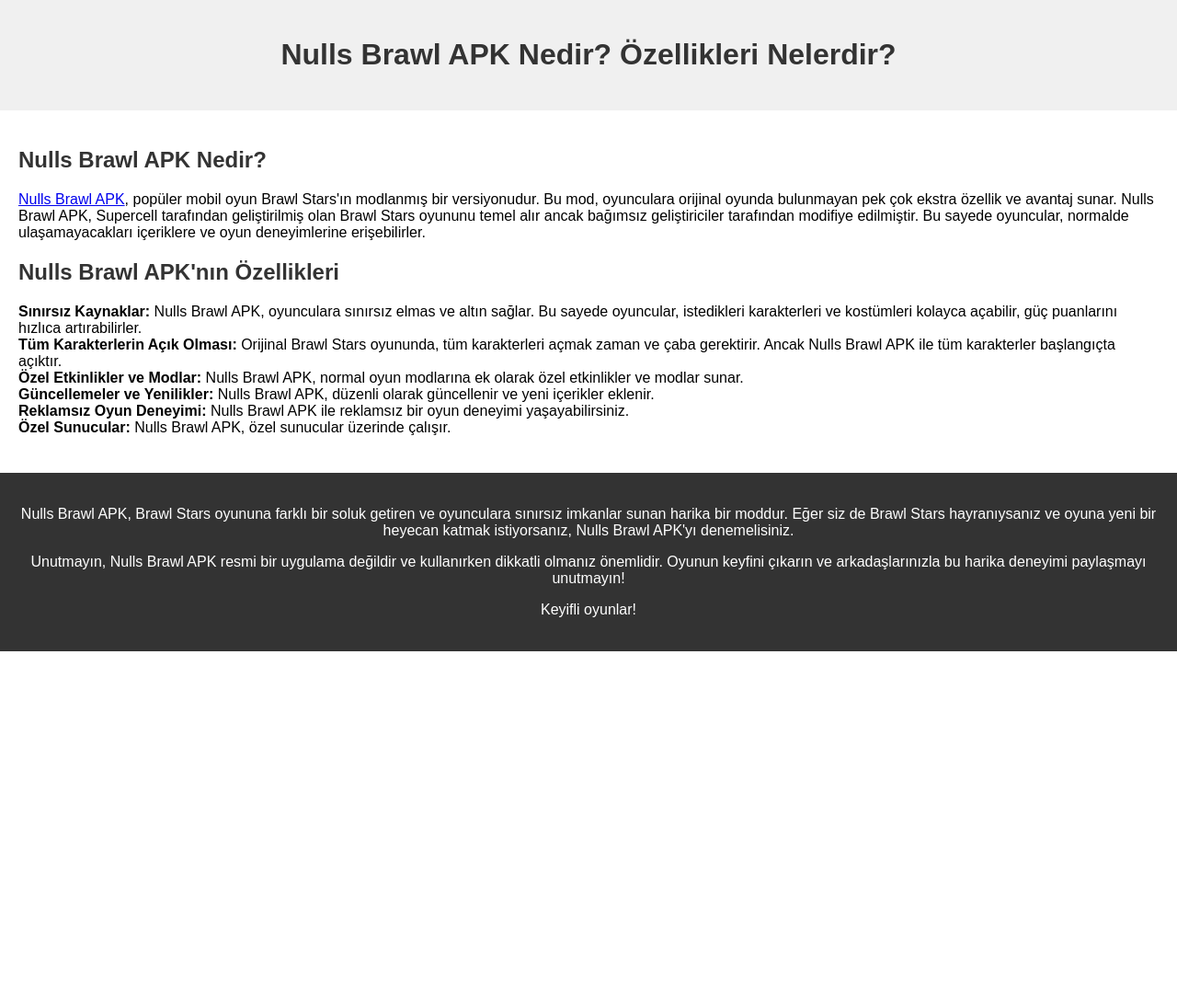
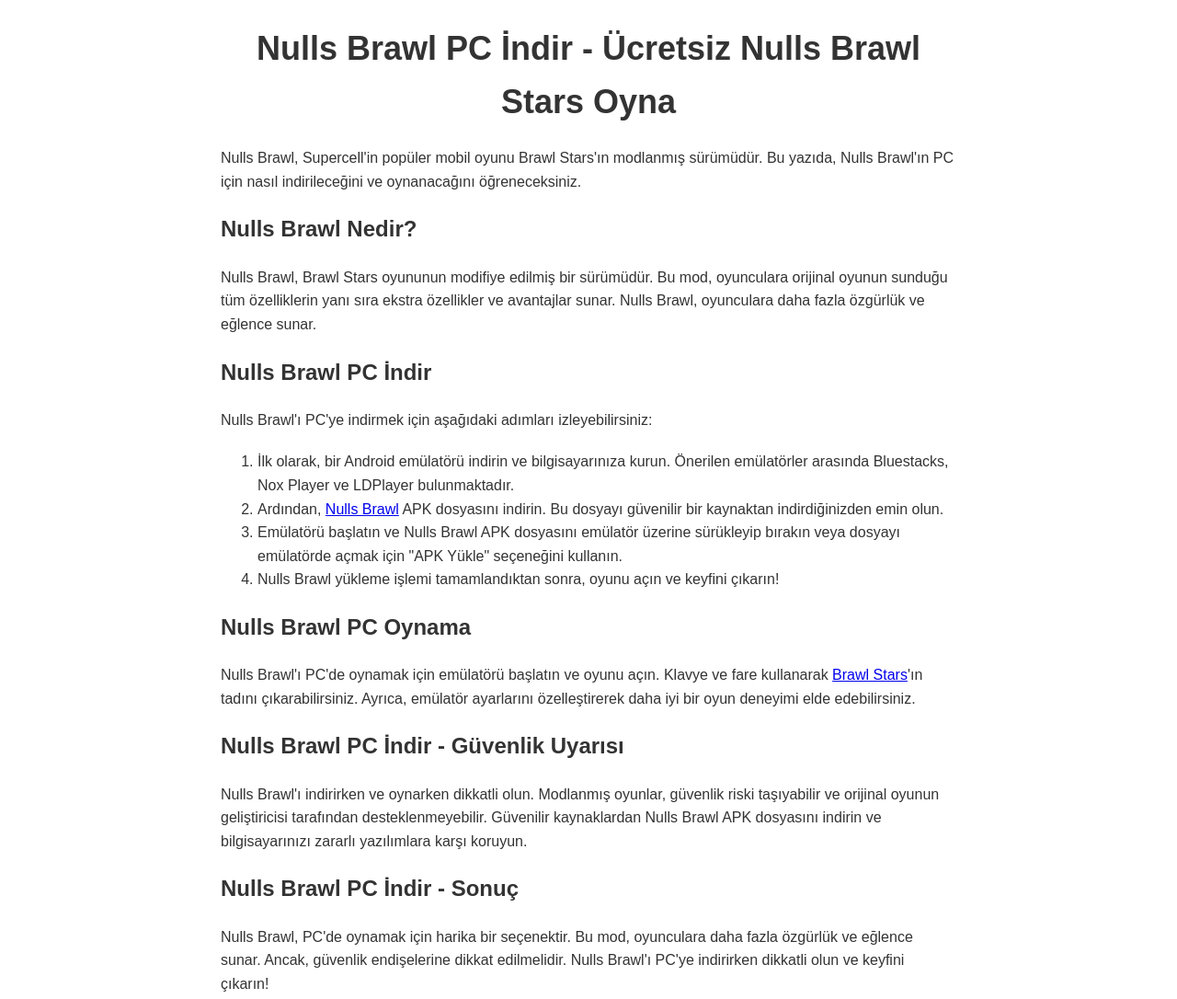
Before and after one commit to Zeyneb-tech/Nulls-Brawl-APK, a plain HTML site: page index.html in a window 1280 px wide. Shown: the top 1086 px of the page at 92% size. Before the commit the page ends 800 px from the top, so only its background shows below. Drawn offline with Linux system fonts and the light colour scheme.

Commit message:
Update index.html

```diff
--- a/index.html
+++ b/index.html
@@ -3,70 +3,63 @@
 <head>
     <meta charset="UTF-8">
     <meta name="viewport" content="width=device-width, initial-scale=1.0">
-    <title>Nulls Brawl APK Nedir? Özellikleri Nelerdir?</title>
+    <title>Nulls Brawl PC İndir - Ücretsiz Nulls Brawl Stars Oyna</title>
     <style>
         body {
             font-family: Arial, sans-serif;
+            line-height: 1.6;
+            color: #333;
             margin: 0;
             padding: 0;
         }
-
-        header {
-            background-color: #f0f0f0;
-            padding: 20px;
+        .container {
+            max-width: 800px;
+            margin: 20px auto;
+            padding: 0 20px;
+        }
+        h1 {
+            font-size: 36px;
             text-align: center;
-        }
-
-        main {
-            padding: 20px;
-        }
-
-        section {
             margin-bottom: 20px;
         }
-
-        h1, h2 {
-            color: #333;
+        p {
+            font-size: 16px;
+            margin-bottom: 20px;
         }
-
-        ul {
-            list-style-type: none;
-            padding-left: 0;
-        }
-
-        footer {
-            background-color: #333;
-            color: #fff;
-            padding: 20px;
-            text-align: center;
+        img {
+            max-width: 100%;
+            height: auto;
         }
     </style>
 </head>
 <body>
-    <header>
-        <h1>Nulls Brawl APK Nedir? Özellikleri Nelerdir?</h1>
-    </header>
-    <main>
-        <section>
-            <h2>Nulls Brawl APK Nedir?</h2>
-            <p><a href="http://nullsbrawls.com.tr/">Nulls Brawl APK</a>, popüler mobil oyun Brawl Stars'ın modlanmış bir versiyonudur. Bu mod, oyunculara orijinal oyunda bulunmayan pek çok ekstra özellik ve avantaj sunar. Nulls Brawl APK, Supercell tarafından geliştirilmiş olan Brawl Stars oyununu temel alır ancak bağımsız geliştiriciler tarafından modifiye edilmiştir. Bu sayede oyuncular, normalde ulaşamayacakları içeriklere ve oyun deneyimlerine erişebilirler.</p>
-        </section>
-        <section>
-            <h2>Nulls Brawl APK'nın Özellikleri</h2>
-            <ul>
-                <li><strong>Sınırsız Kaynaklar:</strong> Nulls Brawl APK, oyunculara sınırsız elmas ve altın sağlar. Bu sayede oyuncular, istedikleri karakterleri ve kostümleri kolayca açabilir, güç puanlarını hızlıca artırabilirler.</li>
-                <li><strong>Tüm Karakterlerin Açık Olması:</strong> Orijinal Brawl Stars oyununda, tüm karakterleri açmak zaman ve çaba gerektirir. Ancak Nulls Brawl APK ile tüm karakterler başlangıçta açıktır.</li>
-                <li><strong>Özel Etkinlikler ve Modlar:</strong> Nulls Brawl APK, normal oyun modlarına ek olarak özel etkinlikler ve modlar sunar.</li>
-                <li><strong>Güncellemeler ve Yenilikler:</strong> Nulls Brawl APK, düzenli olarak güncellenir ve yeni içerikler eklenir.</li>
-                <li><strong>Reklamsız Oyun Deneyimi:</strong> Nulls Brawl APK ile reklamsız bir oyun deneyimi yaşayabilirsiniz.</li>
-                <li><strong>Özel Sunucular:</strong> Nulls Brawl APK, özel sunucular üzerinde çalışır.</li>
-            </ul>
-        </section>
-    </main>
-    <footer>
-        <p>Nulls Brawl APK, Brawl Stars oyununa farklı bir soluk getiren ve oyunculara sınırsız imkanlar sunan harika bir moddur. Eğer siz de Brawl Stars hayranıysanız ve oyuna yeni bir heyecan katmak istiyorsanız, Nulls Brawl APK'yı denemelisiniz.</p>
-        <p>Unutmayın, Nulls Brawl APK resmi bir uygulama değildir ve kullanırken dikkatli olmanız önemlidir. Oyunun keyfini çıkarın ve arkadaşlarınızla bu harika deneyimi paylaşmayı unutmayın!</p>
-        <p>Keyifli oyunlar!</p>
-    </footer>
+    <div class="container">
+        <h1>Nulls Brawl PC İndir - Ücretsiz Nulls Brawl Stars Oyna</h1>
+        <p>Nulls Brawl, Supercell'in popüler mobil oyunu Brawl Stars'ın modlanmış sürümüdür. Bu yazıda, Nulls Brawl'ın PC için nasıl indirileceğini ve oynanacağını öğreneceksiniz.</p>
+
+        <h2>Nulls Brawl Nedir?</h2>
+        <p>Nulls Brawl, Brawl Stars oyununun modifiye edilmiş bir sürümüdür. Bu mod, oyunculara orijinal oyunun sunduğu tüm özelliklerin yanı sıra ekstra özellikler ve avantajlar sunar. Nulls Brawl, oyunculara daha fazla özgürlük ve eğlence sunar.</p>
+
+        <h2>Nulls Brawl PC İndir</h2>
+        <p>Nulls Brawl'ı PC'ye indirmek için aşağıdaki adımları izleyebilirsiniz:</p>
+        <ol>
+            <li>İlk olarak, bir Android emülatörü indirin ve bilgisayarınıza kurun. Önerilen emülatörler arasında Bluestacks, Nox Player ve LDPlayer bulunmaktadır.</li>
+            <li>Ardından, <a href="https://nullsbrawls.com.tr/">Nulls Brawl</a> APK dosyasını indirin. Bu dosyayı güvenilir bir kaynaktan indirdiğinizden emin olun.</li>
+            <li>Emülatörü başlatın ve Nulls Brawl APK dosyasını emülatör üzerine sürükleyip bırakın veya dosyayı emülatörde açmak için "APK Yükle" seçeneğini kullanın.</li>
+            <li>Nulls Brawl yükleme işlemi tamamlandıktan sonra, oyunu açın ve keyfini çıkarın!</li>
+        </ol>
+
+        <h2>Nulls Brawl PC Oynama</h2>
+        <p>Nulls Brawl'ı PC'de oynamak için emülatörü başlatın ve oyunu açın. Klavye ve fare kullanarak <a href="https://nulls-brawl-apk.zeynepbilgic104.workers.dev/">Brawl Stars</a>'ın tadını çıkarabilirsiniz. Ayrıca, emülatör ayarlarını özelleştirerek daha iyi bir oyun deneyimi elde edebilirsiniz.</p>
+
+        <h2>Nulls Brawl PC İndir - Güvenlik Uyarısı</h2>
+        <p>Nulls Brawl'ı indirirken ve oynarken dikkatli olun. Modlanmış oyunlar, güvenlik riski taşıyabilir ve orijinal oyunun geliştiricisi tarafından desteklenmeyebilir. Güvenilir kaynaklardan Nulls Brawl APK dosyasını indirin ve bilgisayarınızı zararlı yazılımlara karşı koruyun.</p>
+
+        <h2>Nulls Brawl PC İndir - Sonuç</h2>
+        <p>Nulls Brawl, PC'de oynamak için harika bir seçenektir. Bu mod, oyunculara daha fazla özgürlük ve eğlence sunar. Ancak, güvenlik endişelerine dikkat edilmelidir. Nulls Brawl'ı PC'ye indirirken dikkatli olun ve keyfini çıkarın!</p>
+
+        <p>Nulls Brawl PC İndir - Ücretsiz Nulls Brawl Stars Oyna</p>
+        <p>Nulls Brawl PC İndir - Ücretsiz Nulls Brawl Stars Oyna</p>
+    </div>
 </body>
 </html>
```
